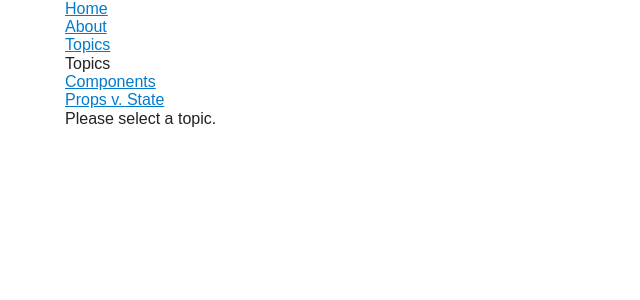
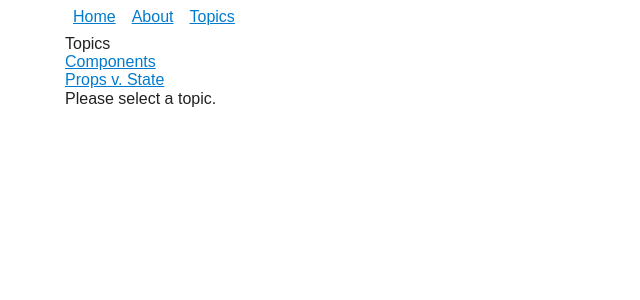
Before and after one commit to northhumming/react-client-starter, a React (Create React App) app: page /topics in a window 1280 px wide. Shown: the top 300 px of the page, without its empty margins (0-640 px from the left). Built offline with nearby package versions, Linux system fonts and the light colour scheme.

Commit message:
Add spacing

```diff
--- a/src/components/App.js
+++ b/src/components/App.js
@@ -1,9 +1,26 @@
+/** @jsx jsx */
 import React from 'react'
+import { jsx } from '@emotion/core'
 import { BrowserRouter as Router, Route, Link } from 'react-router-dom'
 import { Home, About, Topics } from 'components/pages'
 import GlobalStyles from 'lib/style'
 
 function BasicExample() {
+  const menus = [
+    {
+      to: '/',
+      name: 'Home',
+    },
+    {
+      to: '/about',
+      name: 'About',
+    },
+    {
+      to: '/topics',
+      name: 'Topics',
+    },
+  ]
+
   return (
     <React.Fragment>
       <GlobalStyles />
@@ -11,15 +28,17 @@ function BasicExample() {
         <Router>
           <div>
             <ul>
-              <li>
-                <Link to="/">Home</Link>
-              </li>
-              <li>
-                <Link to="/about">About</Link>
-              </li>
-              <li>
-                <Link to="/topics">Topics</Link>
-              </li>
+              {menus.map((menu, idx) => (
+                <li
+                  key={idx}
+                  css={{
+                    display: 'inline-block',
+                    padding: 'var(--space-xs)',
+                  }}
+                >
+                  <Link to={menu.to}>{menu.name}</Link>
+                </li>
+              ))}
             </ul>
 
             <hr />
--- a/src/lib/style/global/index.js
+++ b/src/lib/style/global/index.js
@@ -1,3 +1,4 @@
 export { default as reset } from './reset'
 export { default as typography } from './typography'
 export { default as colors } from './colors'
+export { default as spacing } from './spacing'
--- /dev/null
+++ b/src/lib/style/global/spacing.js
@@ -0,0 +1,19 @@
+import { css } from '@emotion/core'
+
+export default css`
+  :root {
+    --space-unit: 1em;
+    --space-xxxxs: calc(0.125 * var(--space-unit));
+    --space-xxxs: calc(0.25 * var(--space-unit));
+    --space-xxs: calc(0.375 * var(--space-unit));
+    --space-xs: calc(0.5 * var(--space-unit));
+    --space-sm: calc(0.75 * var(--space-unit));
+    --space-md: calc(1.25 * var(--space-unit));
+    --space-lg: calc(2 * var(--space-unit));
+    --space-xl: calc(3.25 * var(--space-unit));
+    --space-xxl: calc(5.25 * var(--space-unit));
+    --space-xxxl: calc(8.5 * var(--space-unit));
+    --space-xxxxl: calc(13.75 * var(--space-unit));
+    --component-padding: var(--space-md);
+  }
+`
--- a/src/lib/style/index.js
+++ b/src/lib/style/index.js
@@ -2,7 +2,7 @@ import React from 'react'
 import { css, Global } from '@emotion/core'
 
 import { CONTAINER_WIDTH } from './config'
-import { reset, typography, colors } from './global'
+import { reset, typography, colors, spacing } from './global'
 
 export default function GlobalStyles() {
   return (
@@ -11,6 +11,7 @@ export default function GlobalStyles() {
         ${reset}
         ${typography}
         ${colors}
+        ${spacing}
 
         .container {
           max-width: ${CONTAINER_WIDTH}px;
```
Also changed, not shown: 1 other file (tests, documents, lock files or other folders).
